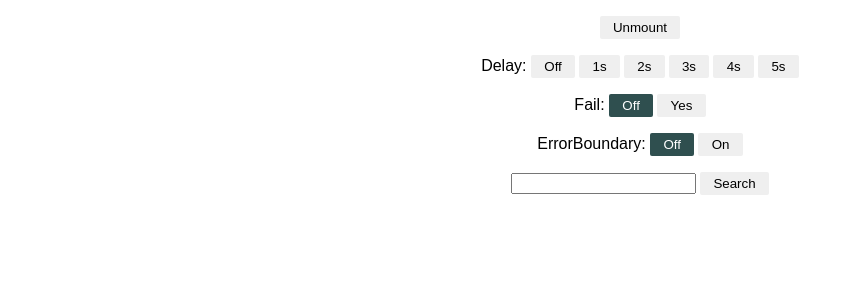
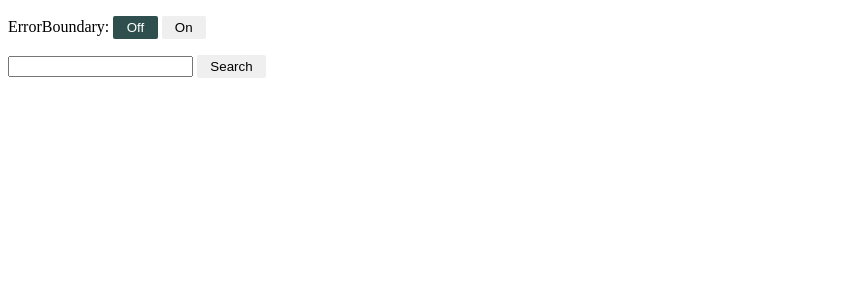
Before and after one commit to mucsi96/react-use-api, a React (Create React App) app: page / in a window 1280 px wide. Shown: the top 300 px of the page, without its empty margins (0-854 px from the left). Built offline with nearby package versions, Linux system fonts and the light colour scheme.

Commit message:
Fix double postFetch

```diff
--- a/src/App.tsx
+++ b/src/App.tsx
@@ -1,12 +1,10 @@
-import React, { useMemo, useState } from "react";
+import React, { useMemo } from "react";
 import { ApiContext, ApiContextProvider } from "./api/ApiContext";
 import { ErrorBoundary } from "./ErrorBoundary";
-import { MockSettings } from "./MockSettings";
 import { SearchForm } from "./SearchForm";
 import "./styles.css";
 
 export default function App() {
-  const [renderForm, setRenderForm] = useState(true);
   const apiContext = useMemo<ApiContext>(
     () => ({
       enhanceRequest(request) {
@@ -28,22 +26,9 @@ export default function App() {
   );
   return (
     <ApiContextProvider {...apiContext}>
-      <div className="App">
-        <p>
-          <button
-            type="button"
-            onClick={() => setRenderForm((renderForm) => !renderForm)}
-          >
-            {renderForm ? "Unmount" : "Mount"}
-          </button>
-        </p>
-        {renderForm && (
-          <ErrorBoundary>
-            <MockSettings />
-            <SearchForm />
-          </ErrorBoundary>
-        )}
-      </div>
+      <ErrorBoundary>
+        <SearchForm />
+      </ErrorBoundary>
     </ApiContextProvider>
   );
 }
--- a/src/api/useApi.ts
+++ b/src/api/useApi.ts
@@ -50,15 +50,15 @@ export function useApi<R>({
       }
       const response = await fetch(request);
       setLoading(false);
-      if (typeof postFetch === "function") {
-        await postFetch(response, null);
-      }
       if (response.ok) {
         setData(await response.json());
       } else {
         const err = new ApiError((await response.json()).error);
         err.setStatus(response.status);
         setError(err);
+      }
+      if (typeof postFetch === "function") {
+        await postFetch(response, null);
       }
     } catch (err) {
       if (typeof postFetch === "function") {
```
